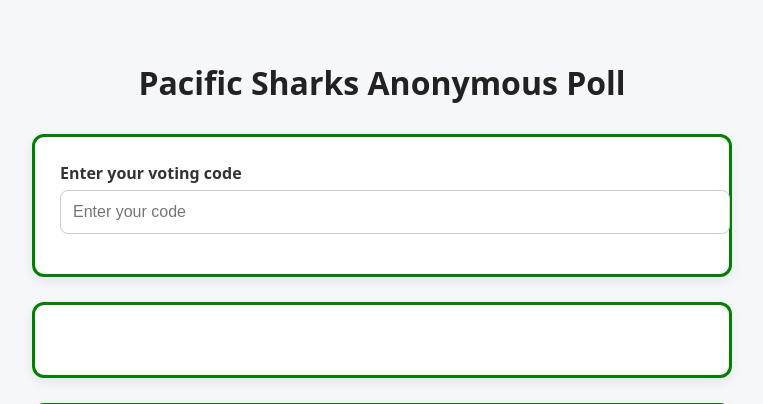
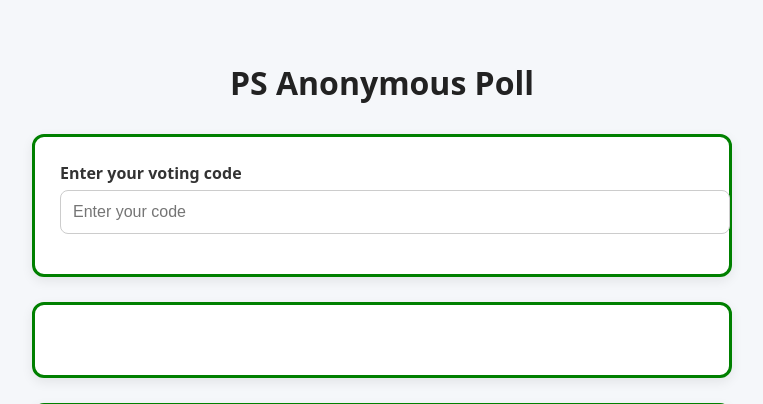
Before and after one commit to RahimAsif/anonymous_poll, a Flask app: page / in a window 1280 px wide. Shown: the top 404 px of the page, without its empty margins (258-1021 px from the left). Run offline with Flask 3, Linux system fonts and the light colour scheme.

Commit message:
Updated title

```diff
--- a/frontend/templates/poll.html
+++ b/frontend/templates/poll.html
@@ -7,7 +7,7 @@
   </head>
   <body>
     <div class="container">
-      <h1 class="title">Pacific Sharks Anonymous Poll</h1>
+      <h1 class="title">PS Anonymous Poll</h1>
 
       <div class="card">
         <label class="label">Enter your voting code</label>
```
